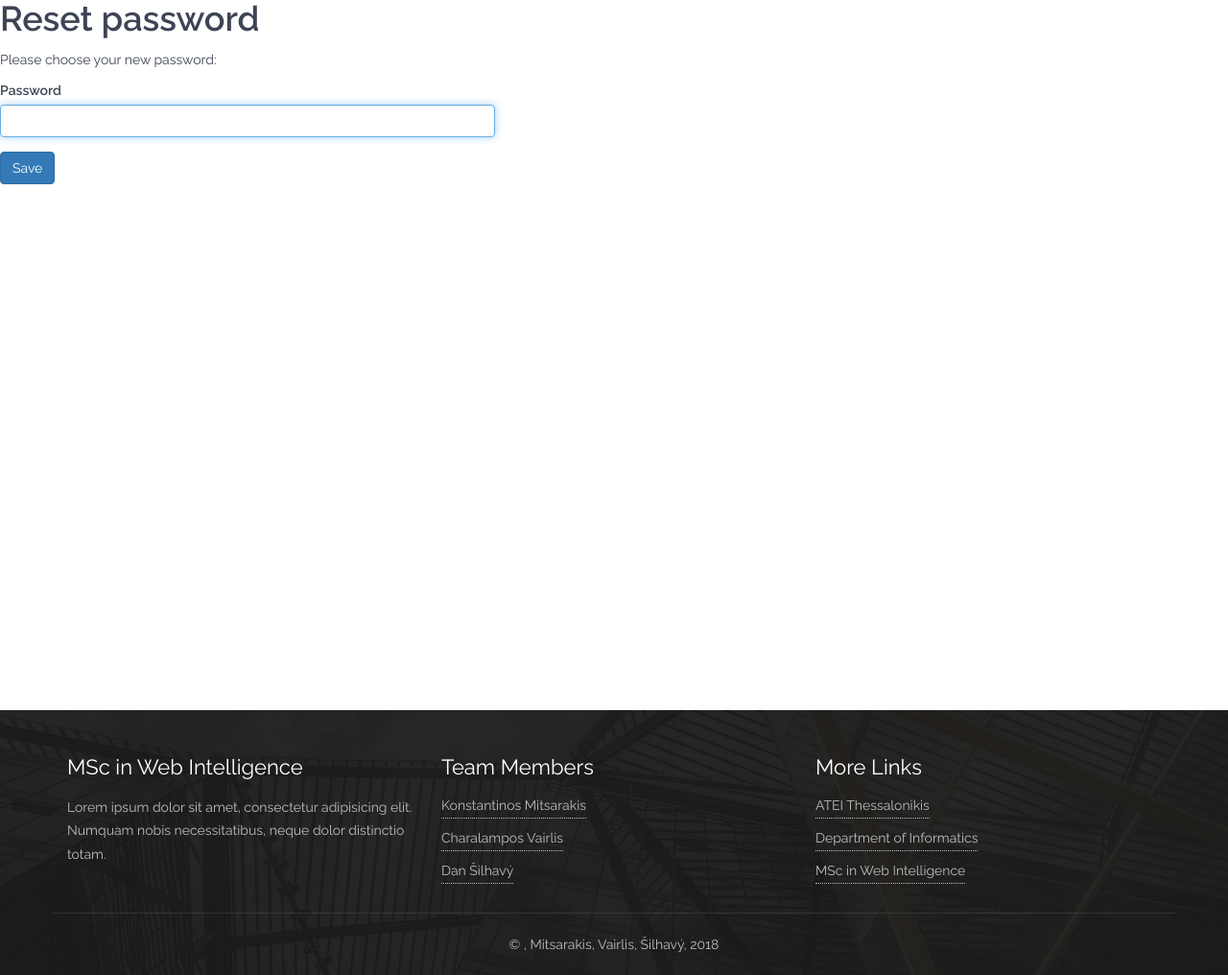
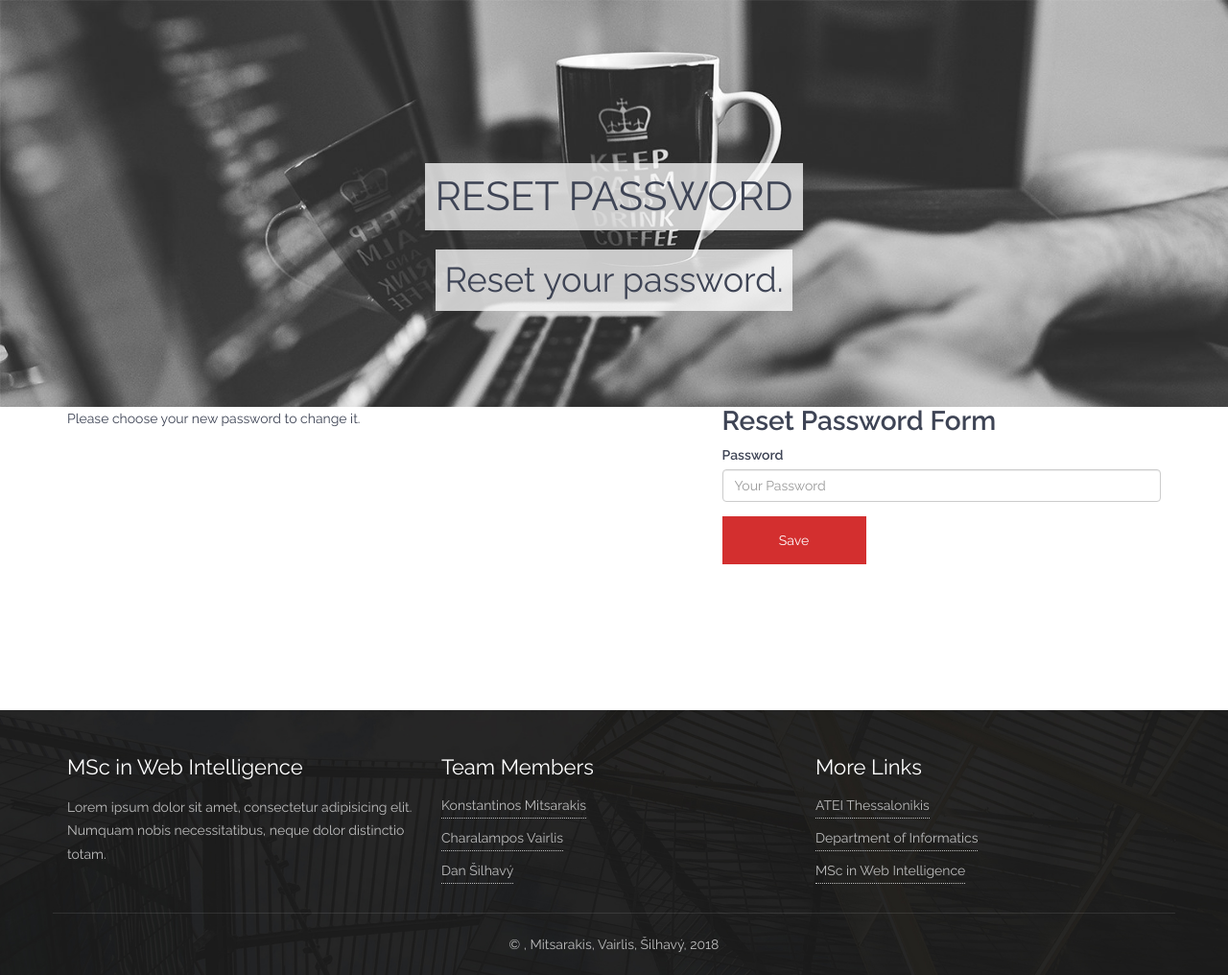
Before and after one commit to kostmits83/m102, a PHP site: template frontend/views/site/resetPassword.php in a window 1280 px wide. Shown: the whole page at 96% size. Run offline with PHP 8.4, Linux system fonts and the light colour scheme; the template is opened without the code that fills it, so the values that code supplies are empty; form fields are guessed from the names that the template uses; some libraries are stand-ins or nearby versions.

Commit message:
Add reset password css

```diff
--- a/frontend/views/site/login.php
+++ b/frontend/views/site/login.php
@@ -20,7 +20,7 @@ $this->params['breadcrumbs'][] = $this->title;
         'links' => isset($this->params['breadcrumbs']) ? $this->params['breadcrumbs'] : [],
     ]) ?>
 
-    <div class="container relative">
+    <div class="container">
         <div class="row">
             <div class="col-sm-12 col-md-5 login-message">
                 <p class="login-message__text">Please fill out the following fields to login. If you don't have an account there you can <?= Html::a('register here', ['site/signup'], ['class' => 'link link--state-1']); ?>.</p>
--- a/frontend/views/site/resetPassword.php
+++ b/frontend/views/site/resetPassword.php
@@ -6,26 +6,34 @@
 
 use yii\helpers\Html;
 use yii\bootstrap\ActiveForm;
+use yii\widgets\Breadcrumbs;
 
 $this->title = 'Reset password';
 $this->params['breadcrumbs'][] = $this->title;
 ?>
 <div class="site-reset-password">
-    <h1><?= Html::encode($this->title) ?></h1>
+    <div class="banner banner--light banner--main">
+        <p class="banner__header">RESET PASSWORD</p>
+        <p class="banner__info">Reset your password.</p>
+    </div>
+    <?= Breadcrumbs::widget([
+        'links' => isset($this->params['breadcrumbs']) ? $this->params['breadcrumbs'] : [],
+    ]) ?>
 
-    <p>Please choose your new password:</p>
-
-    <div class="row">
-        <div class="col-lg-5">
-            <?php $form = ActiveForm::begin(['id' => 'reset-password-form']); ?>
-
-                <?= $form->field($model, 'password')->passwordInput(['autofocus' => true]) ?>
-
-                <div class="form-group">
-                    <?= Html::submitButton('Save', ['class' => 'btn btn-primary']) ?>
-                </div>
-
-            <?php ActiveForm::end(); ?>
+    <div class="container">
+        <div class="row">
+            <div class="col-sm-12 col-md-5 reset-password-message">
+                <p class="reset-password-message__text">Please choose your new password to change it.</p>
+            </div>
+            <div class="col-sm-12 col-md-5 col-md-offset-2 reset-password-form">
+                <h1 class="reset-password__header header-2">Reset Password Form</h1>
+                <?php $form = ActiveForm::begin(['id' => 'form-reset-password']); ?>
+                    <?= $form->field($model, 'password')->passwordInput(['placeholder' => 'Your Password']) ?>
+                    <div class="reset-password-form__button">
+                        <?= Html::submitButton(Yii::t('app', 'Save'), ['class' => 'btn button--attention button buttons-row__button']) ?>
+                    </div>
+                <?php ActiveForm::end(); ?>
+            </div>
         </div>
     </div>
 </div>
--- a/frontend/views/site/signup.php
+++ b/frontend/views/site/signup.php
@@ -20,7 +20,7 @@ $this->params['breadcrumbs'][] = $this->title;
         'links' => isset($this->params['breadcrumbs']) ? $this->params['breadcrumbs'] : [],
     ]) ?>
 
-    <div class="container relative">
+    <div class="container">
         <div class="row">
             <div class="col-sm-12 col-md-5 signup-message">
                 <p class="signup-message__text">Please fill out the following fields to signup. If you already have an account then you can <?= Html::a('login from here', ['site/login'], ['class' => 'link link--state-1']); ?>.</p>
```
Also changed, not shown: common/web/css/sass/sass/pages/_reset_password.scss (added, +26 -0 lines).
